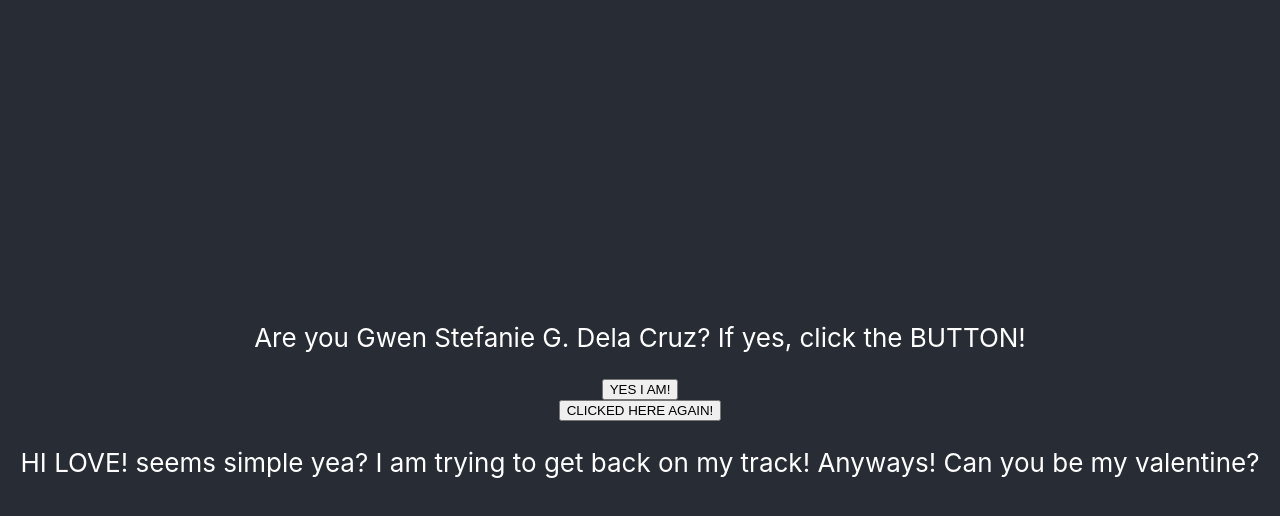
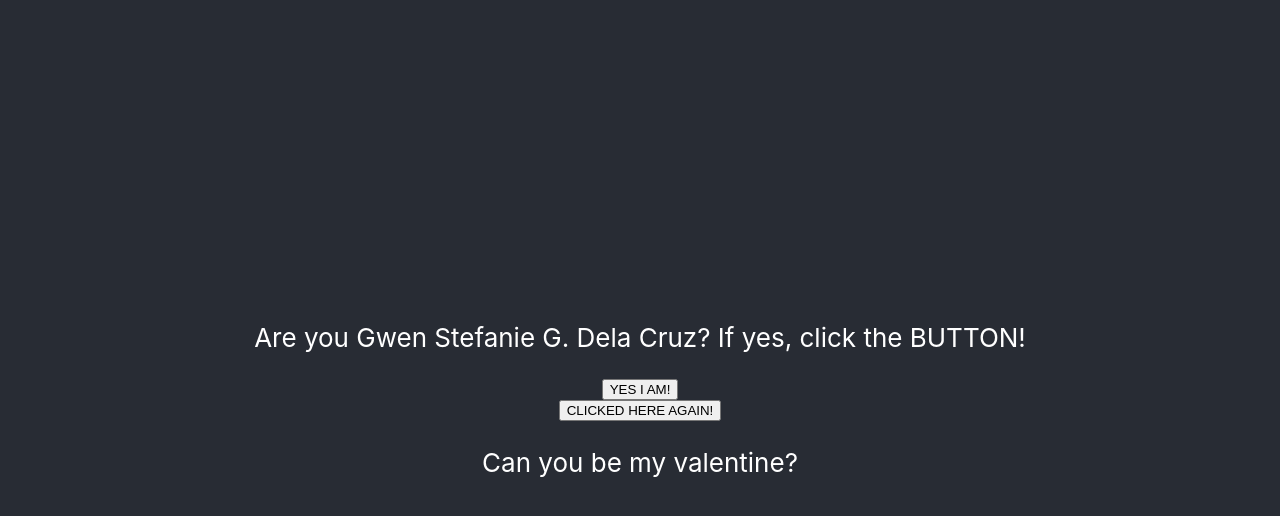
Before and after one commit to YelMariel/Forbaby, a React (Create React App) app in the folder newclientt/: page / in a window 1280 px wide. Both pictures are taken after a click on the button "CLICKED HERE AGAIN!". Shown: the top 516 px of the page. Built offline with nearby package versions, Linux system fonts and the light colour scheme.

Commit message:
Update App.js

```diff
--- a/newclientt/src/App.js
+++ b/newclientt/src/App.js
@@ -40,7 +40,7 @@ function App() {
       </button>
 
            {showMessage1 && (
-        <p>HI LOVE! seems simple yea? I am trying to get back on my track! Anyways!
+        <p>
          Can you be my valentine?</p>
 
       )}
```
